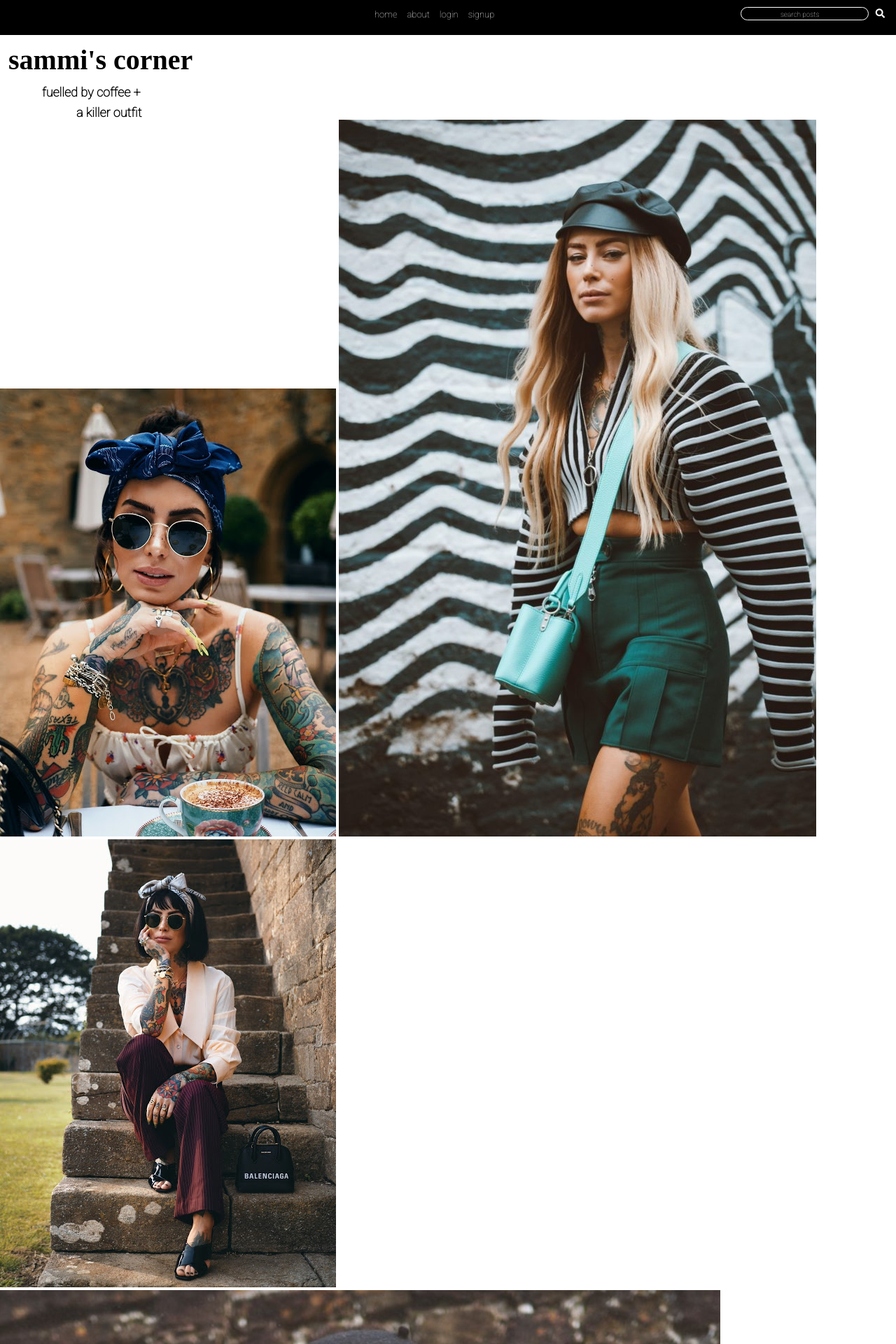
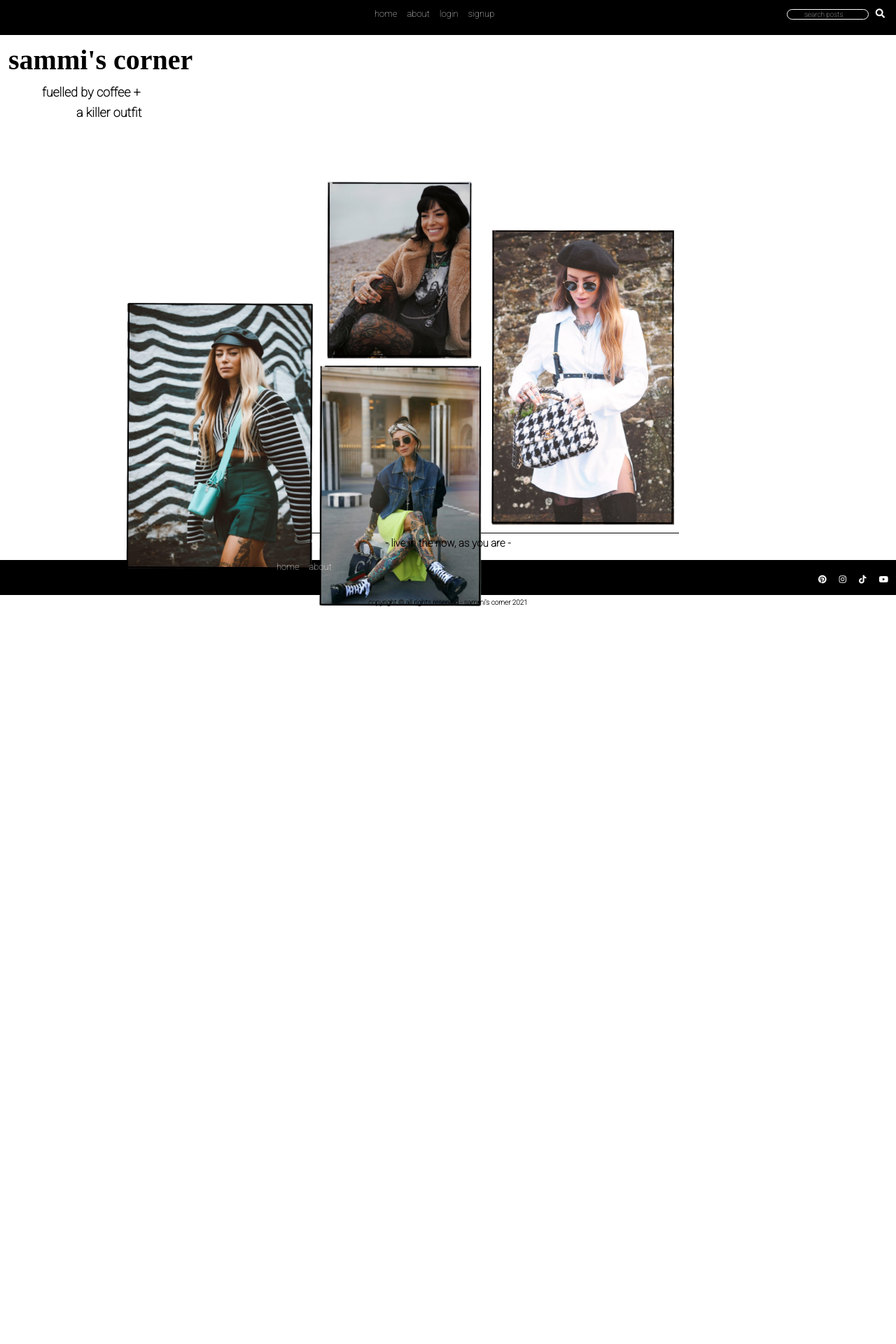
Before and after one commit to Sherryjsph3/sammis_corner, a Django app: page / in a window 1280 px wide. Shown: the top 1920 px of the page at 70% size. After the commit the page ends 867 px from the top, so only its background shows below. Run offline with Django 3.2, Linux system fonts and the light colour scheme; some web fonts are replaced.

Commit message:
adds style to home

```diff
--- a/main_app/static/css/style.css
+++ b/main_app/static/css/style.css
@@ -59,6 +59,9 @@
     border: 1px solid white;
     background-color: transparent;
     border-radius: 12px;
+    color: white;
+    font-family: roboto;
+    font-size: 10px;
 }
 
 .search-inpt::placeholder{
@@ -67,6 +70,12 @@
     font-size: 10px;
     text-align: center;
     padding: 2px;
+}
+
+.search-inpt:focus {
+    outline: 1px solid transparent;
+    border: 1px solid white;
+    background-color: transparent;
 }
 
 .fa-search {
@@ -79,7 +88,8 @@
 }
 
 .div-bottom {
-    background-color: black ;
+    background-color: black;
+    height: 50px;
 }
 
 .nav-bottom {
@@ -114,6 +124,19 @@
     text-align: center;
     padding: 5px;
     font-weight: bolder;
+    height: 50px;
+
+}
+/* ========== home.html ========== */
+.home-div {
+    max-width: 800px;
+    height: 70vh;
+}
+
+.home-img{
+    width: 100%;
+    height: auto;
+    margin: -50px -200px 0px 170px;
 
 }
 /* ========== detail.html ========== */
--- a/main_app/templates/base.html
+++ b/main_app/templates/base.html
@@ -68,7 +68,7 @@
 
             {% endblock %}
         </main>
-        <hr style="margin-left:310px;margin-right:310px;height:1px;border-width:0;color:black;background-color:black">
+        <hr style="margin-left:310px;margin-right:310px;margin-top:30px;height:1px;border-width:0;color:black;background-color:black">
 
         <h4 class="base-h4-three">- live in the now, as you are -</h4>
     <div class="div-bottom">
--- a/main_app/templates/home.html
+++ b/main_app/templates/home.html
@@ -2,12 +2,9 @@
 {% load static %}
 
 {% block content %}
+                <div class="home-div">
 
-
-                <img src="{% static 'imgs/2019-07-112B01.17.392B2.jpg' %}" />
-                <img src="{% static 'imgs/KUJICAM_2020-10-12-11-09-29_developed-2-682x1024.jpeg' %}" />
-                <img src="{% static 'imgs/KUJICAM_2019-07-15-17-15-30_developed.jpeg' %}" />
-                <img src="{% static 'imgs/Screen Shot 2021-07-27 at 5.31.25 PM.png' %}" />
-
+                <img class="home-img" src="{% static 'imgs/IMG_8711.PNG' %}"/>
+                </div>
 
 {% endblock %}
```
Also changed, not shown: main_app/static/imgs/IMG_8711.PNG (added).
